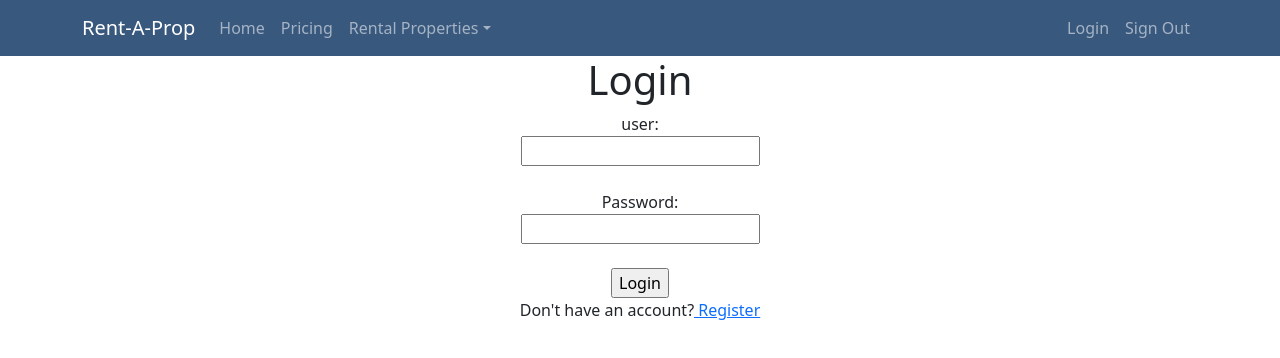
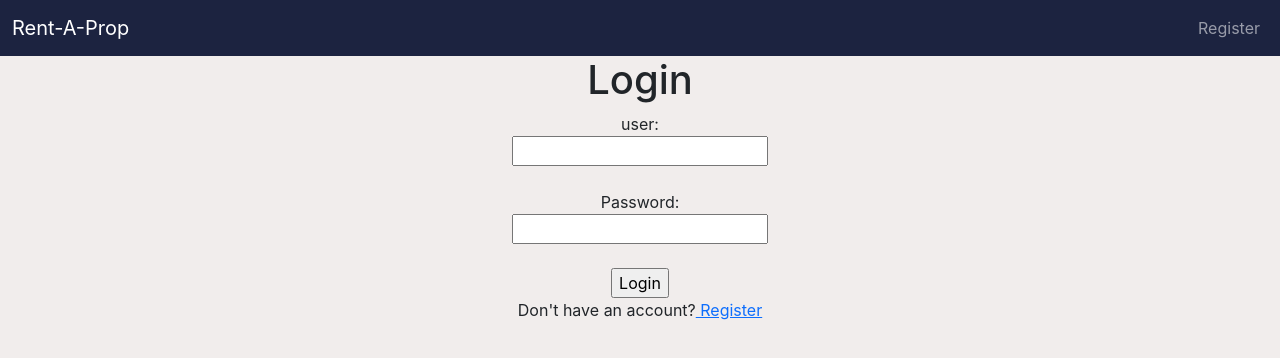
Before and after one commit to Froy-y/rent-a-prop-FE, a React (Create React App) app: page / in a window 1280 px wide. Shown: the top 358 px of the page. Built offline with nearby package versions, Linux system fonts and the light colour scheme.

Commit message:
NavBar updates depending on url

```diff
--- a/src/App.css
+++ b/src/App.css
@@ -38,7 +38,7 @@
 }
 
 .navbar {
-  background-color: #38587e;
+  background-color: #1c2340;
 }
 
 .cursorCard {
--- a/src/App.js
+++ b/src/App.js
@@ -19,8 +19,9 @@ import TenantDetails from './components/Tenants/TenantDetails'
 const App = () => {
   return (
     <div className="App">
-      <NavBar />
       <Router>
+        {/* <NavBar /> */}
+        <Route exact path="/*" component= {NavBar} />
         <Switch>
           <Route exact path="/" render={(renderProps)=><LoginForm {...renderProps} />}/>
           <Route exact path="/register" render={(renderProps)=><RegisterForm {...renderProps} />}/>
--- a/src/components/Presentational/NavBar.js
+++ b/src/components/Presentational/NavBar.js
@@ -3,30 +3,48 @@ import Navbar from 'react-bootstrap/Navbar'
 import NavDropdown from 'react-bootstrap/NavDropdown'
 import Container from 'react-bootstrap/Container'
 import Nav from 'react-bootstrap/Nav'
-
+import { useParams } from "react-router-dom"
 
 const NavBar = props => {
+    const { userId } = useParams()
+    const path = props.location.pathname
+
     return(
         <>
             <Navbar collapseOnSelect expand="lg" className="navbar" variant="dark">
-                <Container>
-                <Navbar.Brand href="/">Rent-A-Prop</Navbar.Brand>
+                <Container fluid>
+                <Navbar.Brand href="#">Rent-A-Prop</Navbar.Brand>
                 <Navbar.Toggle aria-controls="responsive-navbar-nav" />
                 <Navbar.Collapse id="responsive-navbar-nav">
+                    {
+                        (path === '/') ? (
+                            <Nav className="ms-auto">
+                            <Nav.Link eventKey={2} href="/register">Register</Nav.Link>
+                            </Nav>
+                        ) : (path === '/register') ? (
+                            <>
+                                <Nav className="ms-auto">
+                                <Nav.Link href="/">Login</Nav.Link>
+                                </Nav>
+                            </>
+                        ) : (
+                            <>
                                 <Nav className="me-auto">
-                    <Nav.Link href="/">Home</Nav.Link>
+                                <Nav.Link href="#">Home</Nav.Link>
                                 <Nav.Link href="#pricing">Pricing</Nav.Link>
                                 <NavDropdown title="Rental Properties" id="collasible-nav-dropdown">
-                        <NavDropdown.Item href="/renta">View your Properties!</NavDropdown.Item>
-                        <NavDropdown.Item href="/renta/new">Add a Property!</NavDropdown.Item>
+                                    <NavDropdown.Item href={`/${userId}/renta/`}>View your Properties!</NavDropdown.Item>
+                                    <NavDropdown.Item href={`/${userId}/renta/new`}>Add a Property!</NavDropdown.Item>
                                     <NavDropdown.Divider />
                                     <NavDropdown.Item href="#action/3.4">Separated link</NavDropdown.Item>
                                 </NavDropdown>
                                 </Nav>
                                 <Nav>
-                    <Nav.Link href="#deets">Login</Nav.Link>
-                    <Nav.Link eventKey={2} href="#memes">Sign Out</Nav.Link>
+                                <Nav.Link eventKey={2} href="/">Logout</Nav.Link>
                                 </Nav>
+                            </>
+                        )
+                    }
                 </Navbar.Collapse>
                 </Container>
             </Navbar>
--- a/src/components/Rentals/RentalDetails.js
+++ b/src/components/Rentals/RentalDetails.js
@@ -7,8 +7,8 @@ const RentalDetails = (props) => {
     const [rental, setRental] = useState('')
     const [tenants, setTenants] = useState([])
     const [loading, setLoading] = useState(true)
-    const {userId} = useParams()
-    const {rId} = useParams()
+    const { userId } = useParams()
+    const { rId } = useParams()
 
     //fetch show
     const getRental = async(rId) => {
--- a/src/index.css
+++ b/src/index.css
@@ -5,6 +5,7 @@ body {
     sans-serif;
   -webkit-font-smoothing: antialiased;
   -moz-osx-font-smoothing: grayscale;
+  background-color: #f1edec;
 }
 
 code {
--- a/src/index.js
+++ b/src/index.js
@@ -1,9 +1,10 @@
 import React from 'react'
 import ReactDOM from 'react-dom'
+import 'bootstrap/dist/css/bootstrap.min.css'
 import './index.css'
 import App from './App'
 import reportWebVitals from './reportWebVitals'
-import 'bootstrap/dist/css/bootstrap.min.css'
+
 
 ReactDOM.render(
   <React.StrictMode>
```
Also changed, not shown: 2 other files (tests, documents, lock files or other folders). Lines whose indentation alone changed are shown as unchanged.
